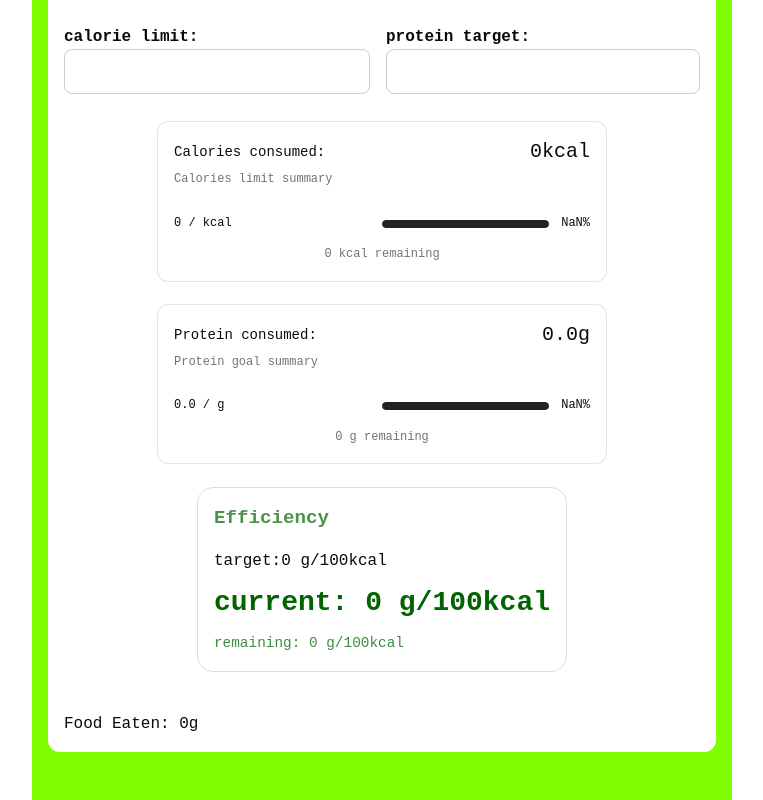
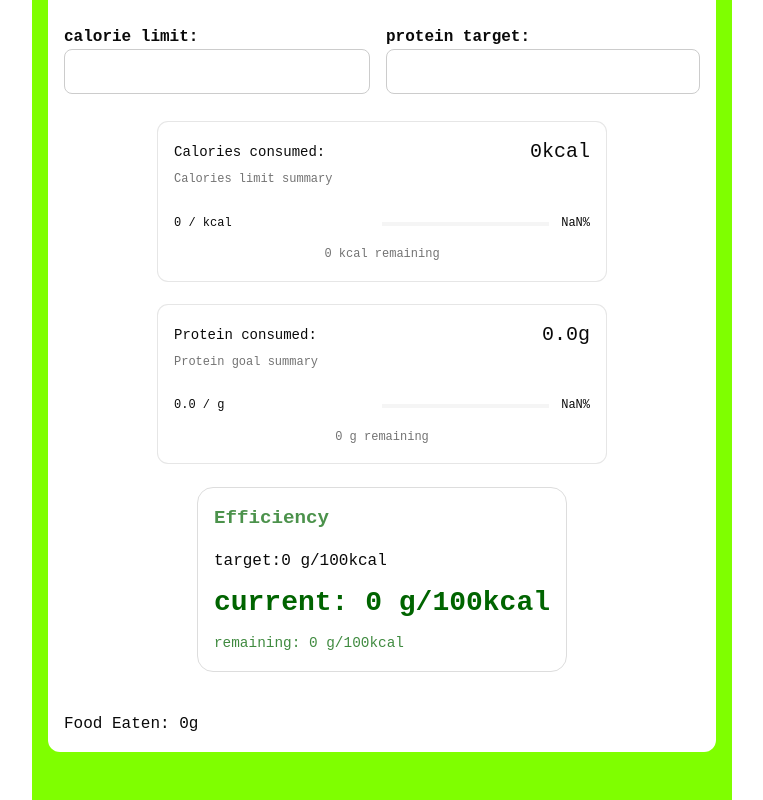
Before and after one commit to GrowYourOwnFreedom/protein-tracker, a React (Vite) app: page / in a window 1280 px wide. Shown: the part 845-1645 px from the top of the page, without its empty margins (258-1021 px from the left). Built offline with nearby package versions, Linux system fonts and the light colour scheme.

Commit message:
add shadcn progress

```diff
--- a/src/TargetCard.jsx
+++ b/src/TargetCard.jsx
@@ -1,3 +1,4 @@
+import { Progress } from "./components/ui/progress";
 import { formatNumber } from "./numberUtils";
 import {
     Card,
@@ -42,12 +43,8 @@ function TargetCard({ title, current, target, unit, type }) {
                         {current} / {target} {unit}
                     </p>
                     <div className="flex items-center gap-3 w-1/2 ml-auto">
-                        <div className="progress-track">
-                            <div
-                                className="progress-fill"
-                                style={{ width: `${barPercentage}%` }}
-                            />
-                        </div>
+
+                    <Progress value={barPercentage}/>
                     <span>{displayPercentage}%</span>
                     </div>
                 </div>
--- /dev/null
+++ b/src/components/ui/progress.jsx
@@ -0,0 +1,27 @@
+import * as React from "react"
+import { Progress as ProgressPrimitive } from "radix-ui"
+
+import { cn } from "@/lib/utils"
+
+function Progress({
+  className,
+  value,
+  ...props
+}) {
+  return (
+    <ProgressPrimitive.Root
+      data-slot="progress"
+      className={cn(
+        "relative flex h-1 w-full items-center overflow-x-hidden rounded-none bg-muted",
+        className
+      )}
+      {...props}>
+      <ProgressPrimitive.Indicator
+        data-slot="progress-indicator"
+        className="size-full flex-1 bg-primary transition-all"
+        style={{ transform: `translateX(-${100 - (value || 0)}%)` }} />
+    </ProgressPrimitive.Root>
+  );
+}
+
+export { Progress }
```
